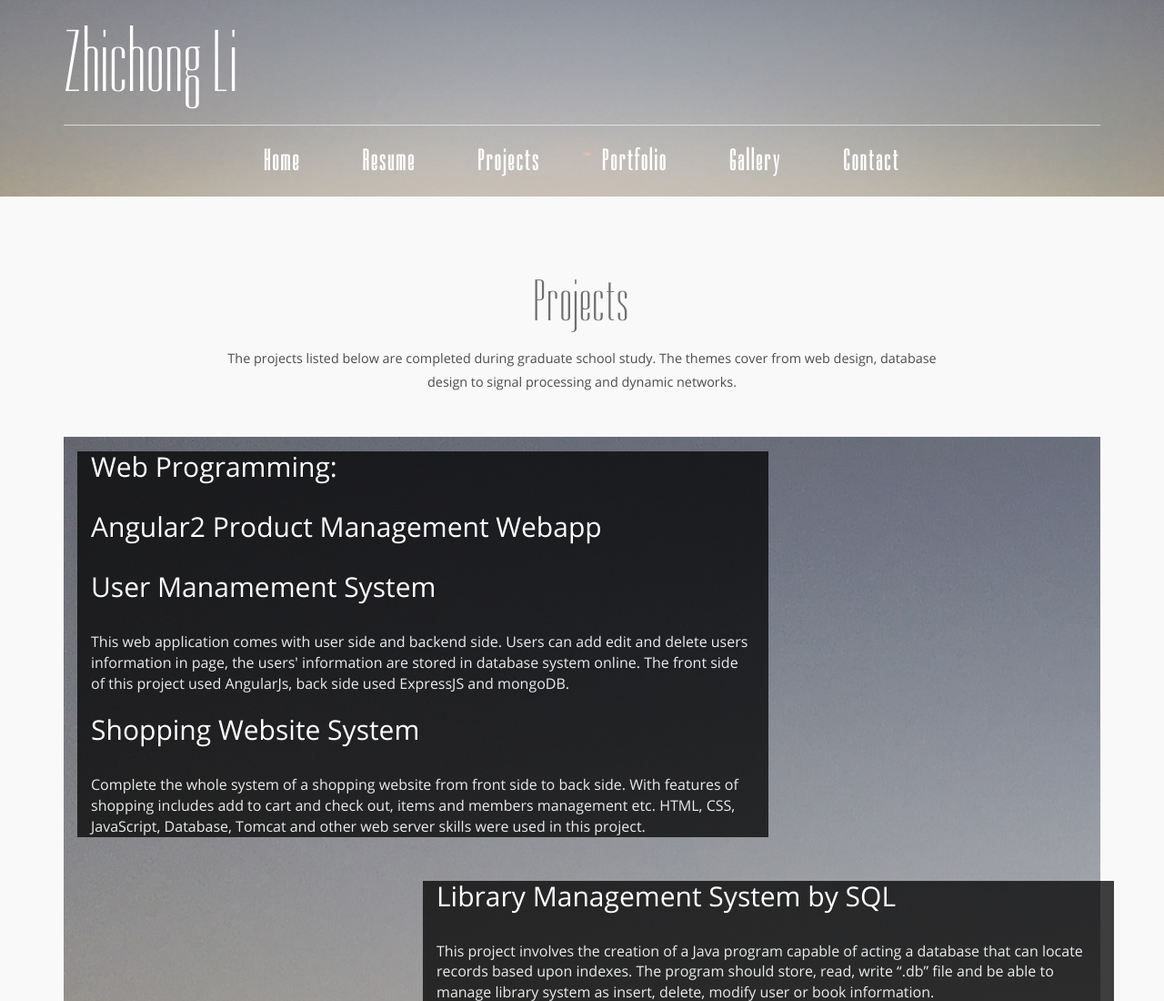
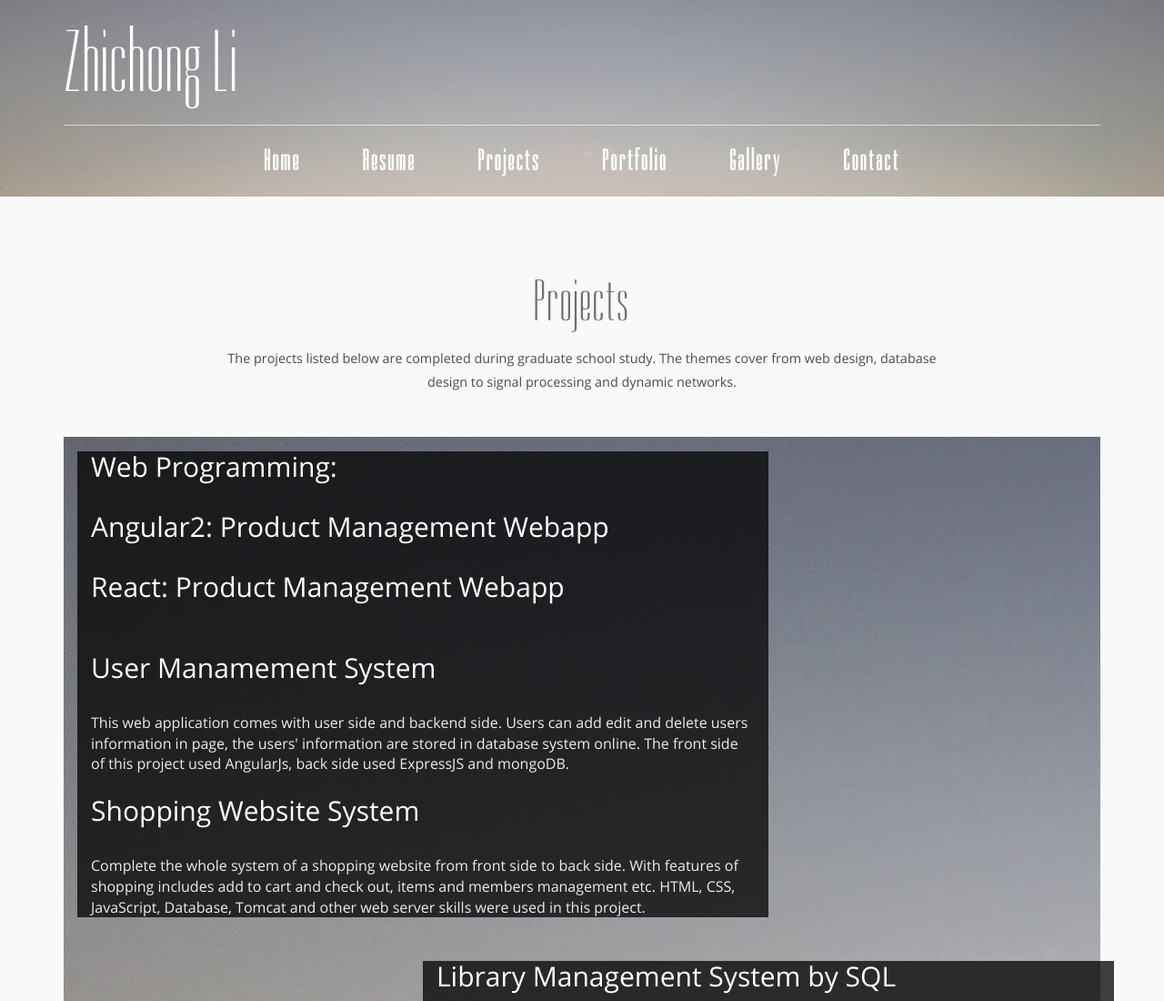
Before and after one commit to ZHICHONGLI/Personalwebsite, a plain HTML site: page typography.html in a window 1280 px wide. Shown: the top 1100 px of the page at 91% size. Drawn offline with nearby package versions, Linux system fonts and the light colour scheme.

Commit message:
react link added

```diff
--- a/typography.html
+++ b/typography.html
@@ -81,8 +81,12 @@
                         <div class="col-md-8 project-section">
                             <h2>Web Programming: </h2> <br>
                             <a href="/angular2" target="_blank">
-                                <h2>Angular2 Product Management Webapp</h2><br>
+                                <h2>Angular2: Product Management Webapp</h2><br>
                             </a>
+                            <a href="/react" target="_blank">
+                                <h2>React: Product Management Webapp</h2><br>
+                            </a>
+                            <br />
                             <a data-lightbox="example-set" href="images/u1.jpg">
                                 <h2>User Manamement System</h2><br>
                             </a>
```
